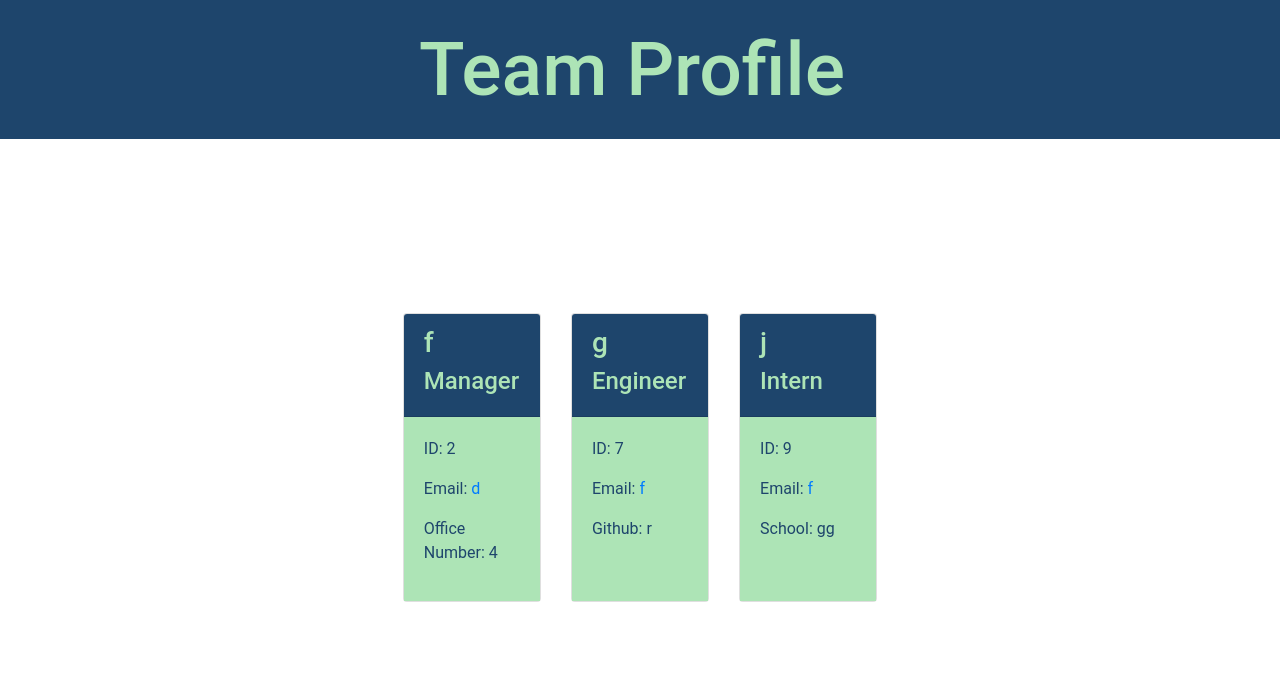
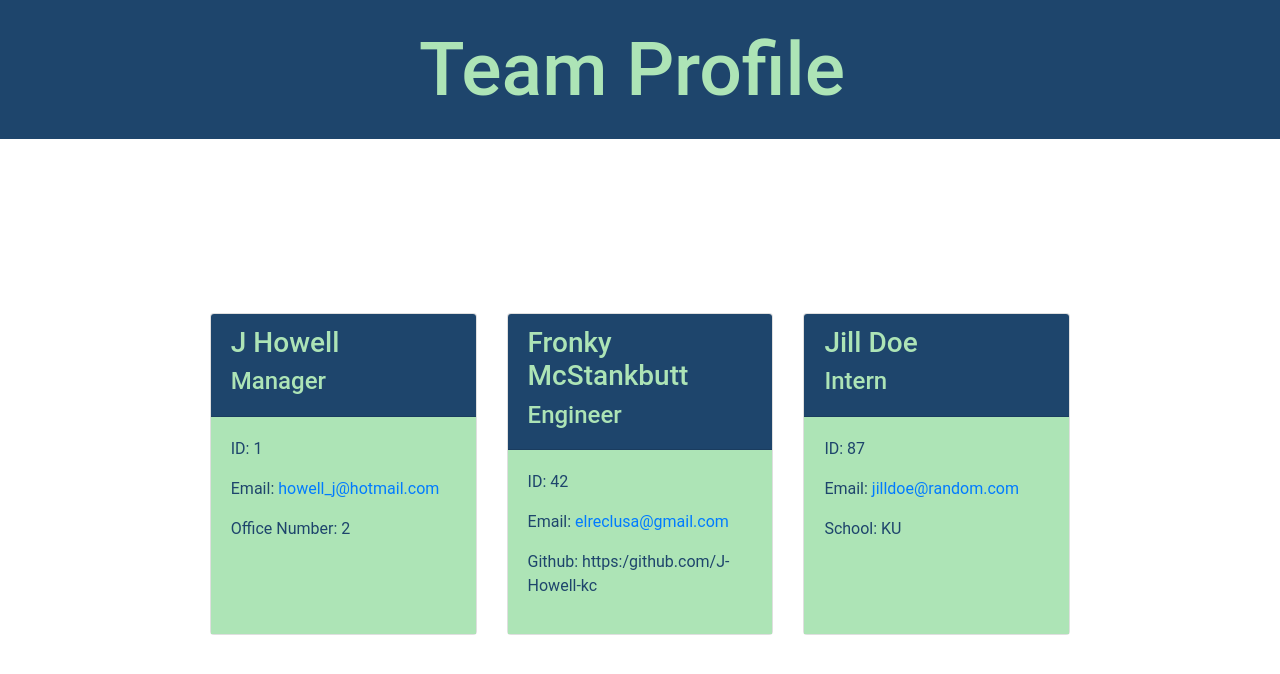
Before and after one commit to J-Howell-kc/Team-Profile-Generator, a website: page index.html in a window 1280 px wide. Drawn offline with nearby package versions, Linux system fonts and the light colour scheme.

```diff
--- a/index.html
+++ b/index.html
@@ -24,14 +24,14 @@
     <div class = "col-4 mt-4">
     <div class = "card h-100">
     <div class = "card-header">
-    <h3>f</h3>
+    <h3>J Howell</h3>
     <h4>Manager</h4>
     </div>
 
     <div class = "card-body">
-    <p class = "id"> ID: 2</p>
-    <p class = "email">Email: <a href="mailto:d">d</a></p>
-    <p class = "office number" >Office Number: 4</p>
+    <p class = "id"> ID: 1</p>
+    <p class = "email">Email: <a href="mailto:howell_j@hotmail.com">howell_j@hotmail.com</a></p>
+    <p class = "office number" >Office Number: 2</p>
     </div>
     </div>
     </div>
@@ -39,14 +39,14 @@
       <div class = "col-4 mt-4">
       <div class = "card h-100">
       <div class = "card-header">
-      <h3>g</h3>
+      <h3>Fronky McStankbutt</h3>
       <h4>Engineer</h4>
       </div>
 
       <div class = "card-body">
-      <p class = "id"> ID: 7</p>
-      <p class = "email">Email: <a href="mailto:f">f</a></p>
-      <p class = "gitHub" >Github: r</p>
+      <p class = "id"> ID: 42</p>
+      <p class = "email">Email: <a href="mailto:elreclusa@gmail.com">elreclusa@gmail.com</a></p>
+      <p class = "gitHub" >Github: https:/github.com/J-Howell-kc</p>
       </div>
       </div>
       </div>
@@ -54,14 +54,14 @@
       <div class = "col-4 mt-4">
       <div class = "card h-100">
       <div class = "card-header">
-      <h3>j</h3>
+      <h3>Jill Doe</h3>
       <h4>Intern</h4>
       </div>
 
       <div class = "card-body">
-      <p class = "id"> ID: 9</p>
-      <p class = "email">Email: <a href="mailto:f">f</a></p>
-      <p class = "school" >School: gg</p>
+      <p class = "id"> ID: 87</p>
+      <p class = "email">Email: <a href="mailto:jilldoe@random.com">jilldoe@random.com</a></p>
+      <p class = "school" >School: KU</p>
       </div>
       </div>
       </div>
```
Also changed, not shown: 127.0.0.1_5500_index.html.png (added), README.md.
